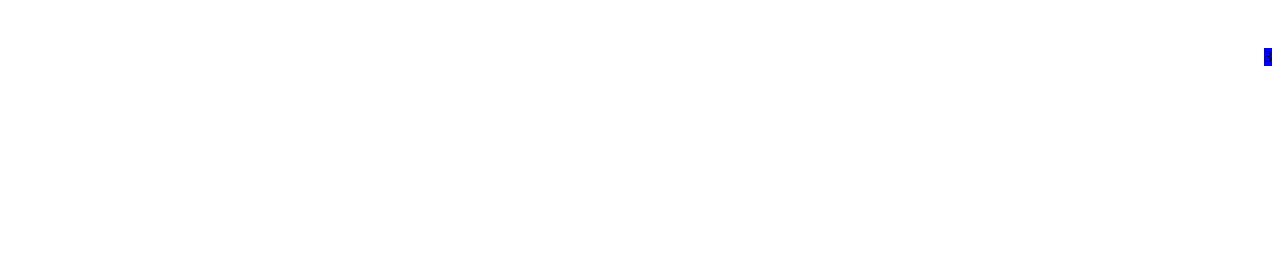
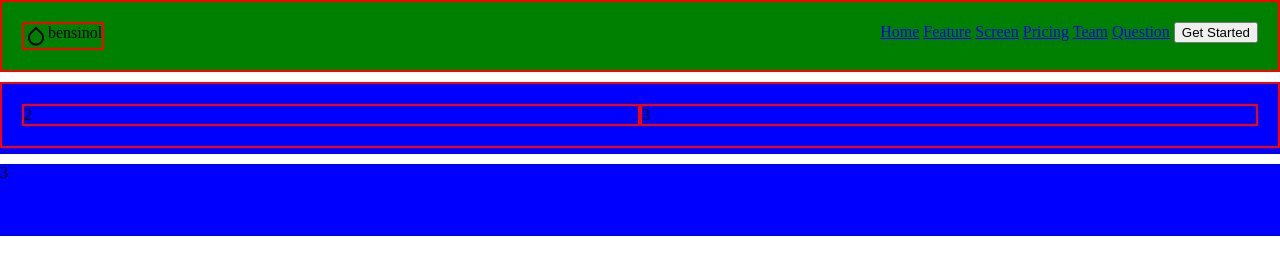
Before and after one commit to LiudmylaZh/HomeworkFE, a plain HTML site: page lesson2610.html in a window 1280 px wide. Drawn offline with nearby package versions, Linux system fonts and the light colour scheme.

Commit message:
new version

```diff
--- a/lesson2610.html
+++ b/lesson2610.html
@@ -6,34 +6,48 @@
     <meta name="viewport" content="width=device-width, initial-scale=1.0" />
     <title>Document</title>
   </head>
-  <style>
+  <link rel="stylesheet" href="https://fonts.googleapis.com/css2?family=Material+Symbols+Outlined:opsz,wght,FILL,GRAD@20..48,100..700,0..1,-50..200" />
+
+
+
+  <link href="https://fonts.googleapis.com/css2?family=Montserrat:wght@400;500&display=swap" rel="stylesheet">
+<style>
+    @import url('https://fonts.googleapis.com/css2?family=Montserrat:wght@400;500&display=swap');
+
+    html,
+    body {
+        margin: 0;
+        padding: 0;
+
+    }
     :root {
       --sidebar-width: 50vw;
+
     }
     .wrapper {
       display: grid;
-      grid-template-columns: repeat(1, 1fr);
+      grid-template-columns: repeat(3, 1fr);
       grid-template-rows: repeat(3, 1fr);
       gap: 10px;
+      grid-template-areas:
+      "header header header"
+      "content content content"
+      "additional--information additional--information additional--information";
 
     }
     .header {
         grid-area: header;
-        background: blue;
+        background: green;
+
+
     }
     .content {
         grid-area: content;
         background: blue;
-    }
-    .logo {
-        grid-area: logo;
-        background: blue;
 
     }
-    .menu-desktop {
-        grid-area: menu-desktop;
-        background: blue;
-    }
+
+
     .additional--information {
         grid-area: additional--information;
         background: blue;
@@ -48,13 +62,69 @@
       transform: translateX(calc(var(--sidebar-width) * -1));
       transition: all 0.5s ease-out;
       z-index: 1;
-    } **/
+    }
+
+    .wrapper-header {
+        display: flex;
+        justify-content: space-between;
+        border: 2px solid red;
+        padding: 20px;
+
+    }
+    .logo {
+        border: 2px solid red;
+        display: flex;
+        justify-items: center;
+
+    }
+    .wrapper-content {
+        display: flex;
+        justify-content: space-between;
+        border: 2px solid red;
+        padding: 20px;
+    }
+    .information {
+        width: 50%;
+        border: 2px solid red;
+    }
+    .image
+    {
+        width: 50%;
+        border: 2px solid red;
+    }
+
+
   </style>
   <body>
     <aside class="sidebar"></aside>
     <main class="wrapper">
-      <div class="header">1</div>
-      <div class="content">2</div>
+      <div class="header">
+        <div class="wrapper-header">
+            <div class="logo">
+
+                <span class="material-symbols-outlined">
+                    humidity_low
+                    </span>
+                    <div class="name">bensinol</div>
+                    </div>
+            <div class="menu">
+                <a href="https://www.google.de/" id="text-menu"> Home</a>
+                <a href="https://www.google.de/" id="text-menu"> Feature</a>
+                <a href="https://www.google.de/" id="text-menu"> Screen</a>
+                <a href="https://www.google.de/" id="text-menu"> Pricing</a>
+                <a href="https://www.google.de/" id="text-menu"> Team</a>
+                <a href="https://www.google.de/" id="text-menu"> Question</a>
+                <button class="button" onclick="toggleMenu()">Get Started</button>
+            </div>
+            </div>
+        </div>
+      </div>
+      <div class="content">
+        <div class="wrapper-content">
+        <div class="information">2</div>
+        <div class="image">3</div>
+        </div>
+      </div>
       <footer class="additional--information">3</footer>
 
 
```
